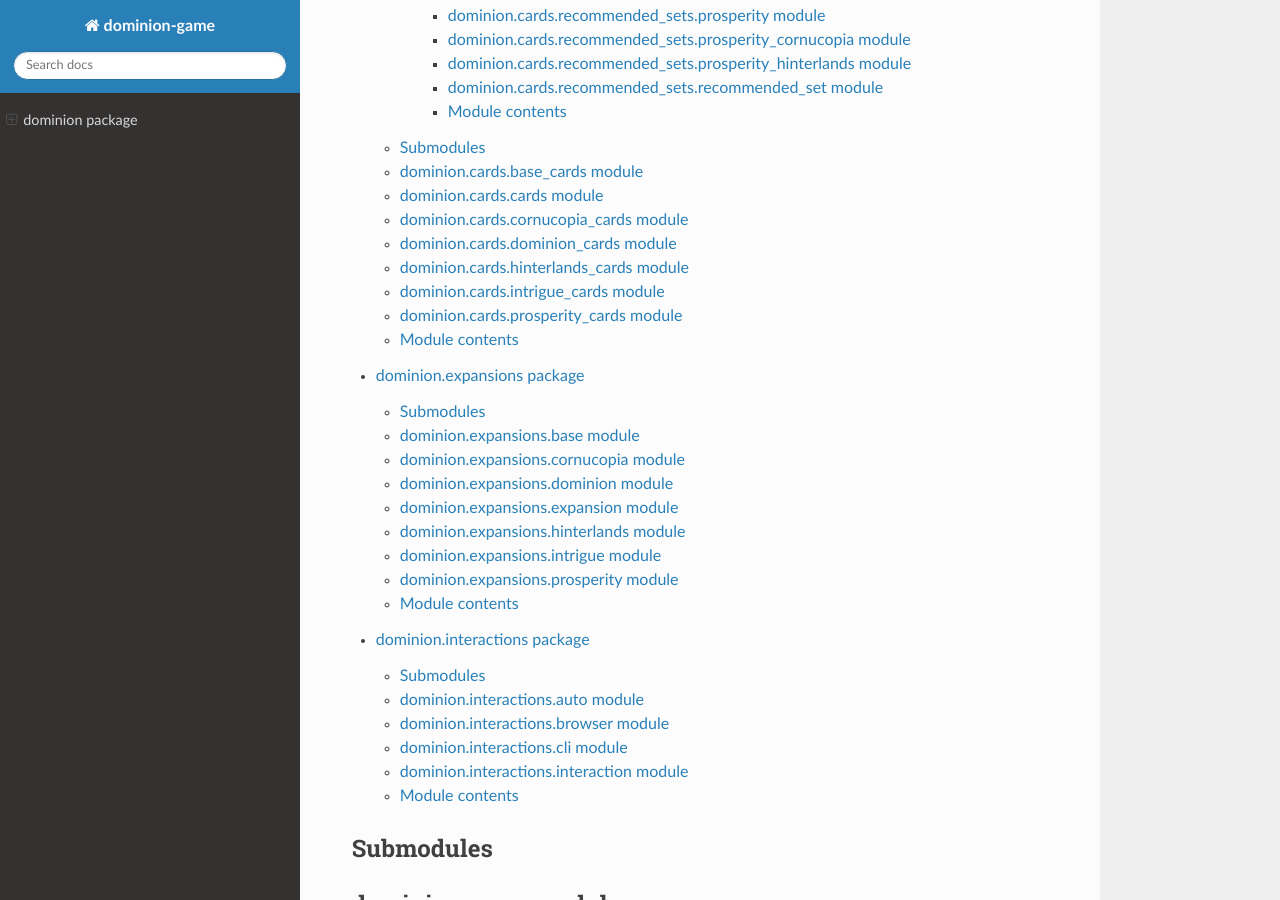
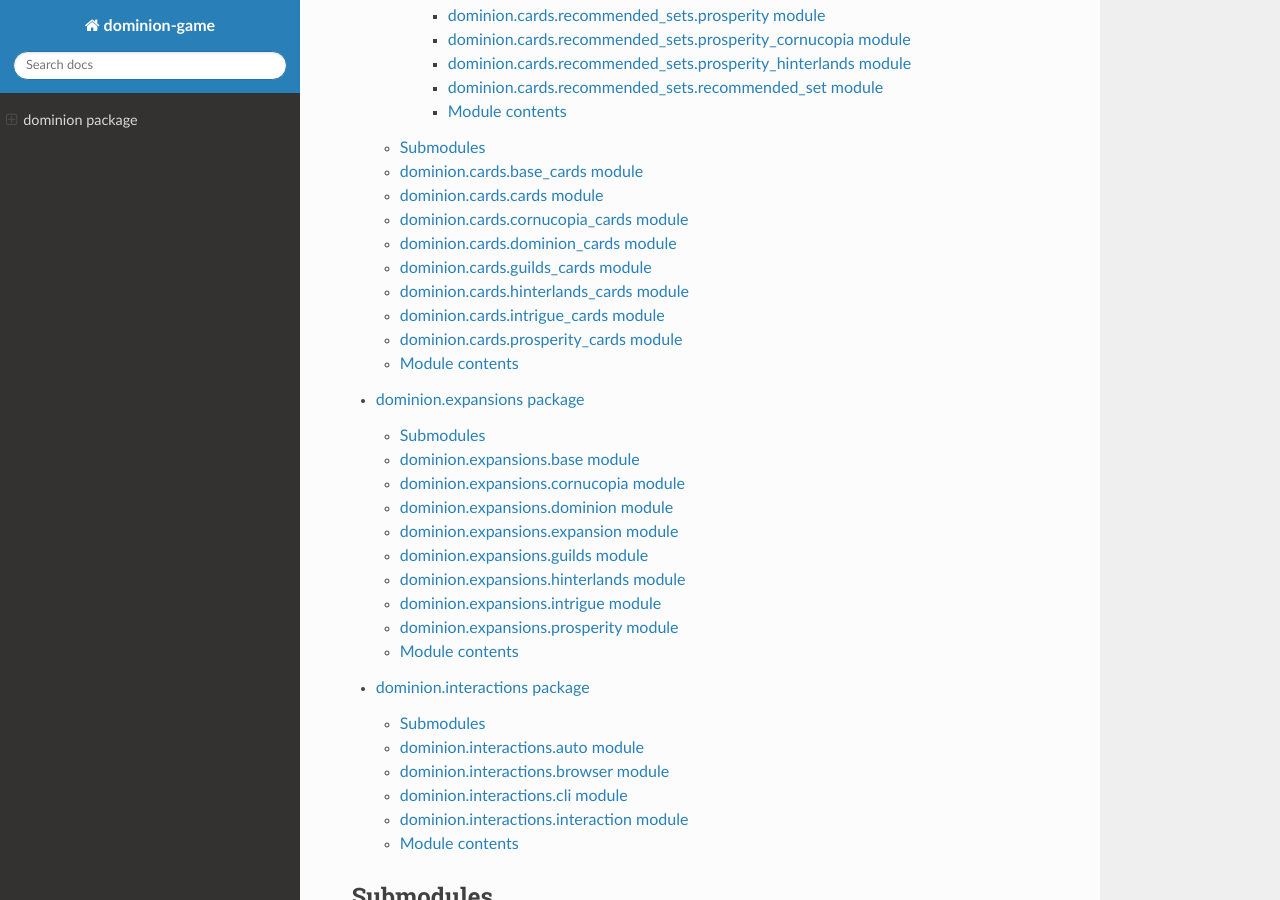
Before and after one commit to eshapiro42/dominion-game, a Sphinx documentation site: the page built from docs/source/dominion.rst, in a window 1280 px wide and 900 px high, scrolled down 608 px. Built offline with Sphinx 7.4.7 and the Read the Docs theme 2.0.0, drawn with Linux system fonts in a browser that asks for light colours.

Commit message:
Commit .rst files for Guilds expansion

```diff
--- a/docs/source/dominion.cards.rst
+++ b/docs/source/dominion.cards.rst
@@ -44,6 +44,14 @@ dominion.cards.dominion\_cards module
    :undoc-members:
    :show-inheritance:
 
+dominion.cards.guilds\_cards module
+-----------------------------------
+
+.. automodule:: dominion.cards.guilds_cards
+   :members:
+   :undoc-members:
+   :show-inheritance:
+
 dominion.cards.hinterlands\_cards module
 ----------------------------------------
 
--- a/docs/source/dominion.expansions.rst
+++ b/docs/source/dominion.expansions.rst
@@ -36,6 +36,14 @@ dominion.expansions.expansion module
    :undoc-members:
    :show-inheritance:
 
+dominion.expansions.guilds module
+---------------------------------
+
+.. automodule:: dominion.expansions.guilds
+   :members:
+   :undoc-members:
+   :show-inheritance:
+
 dominion.expansions.hinterlands module
 --------------------------------------
 
```
